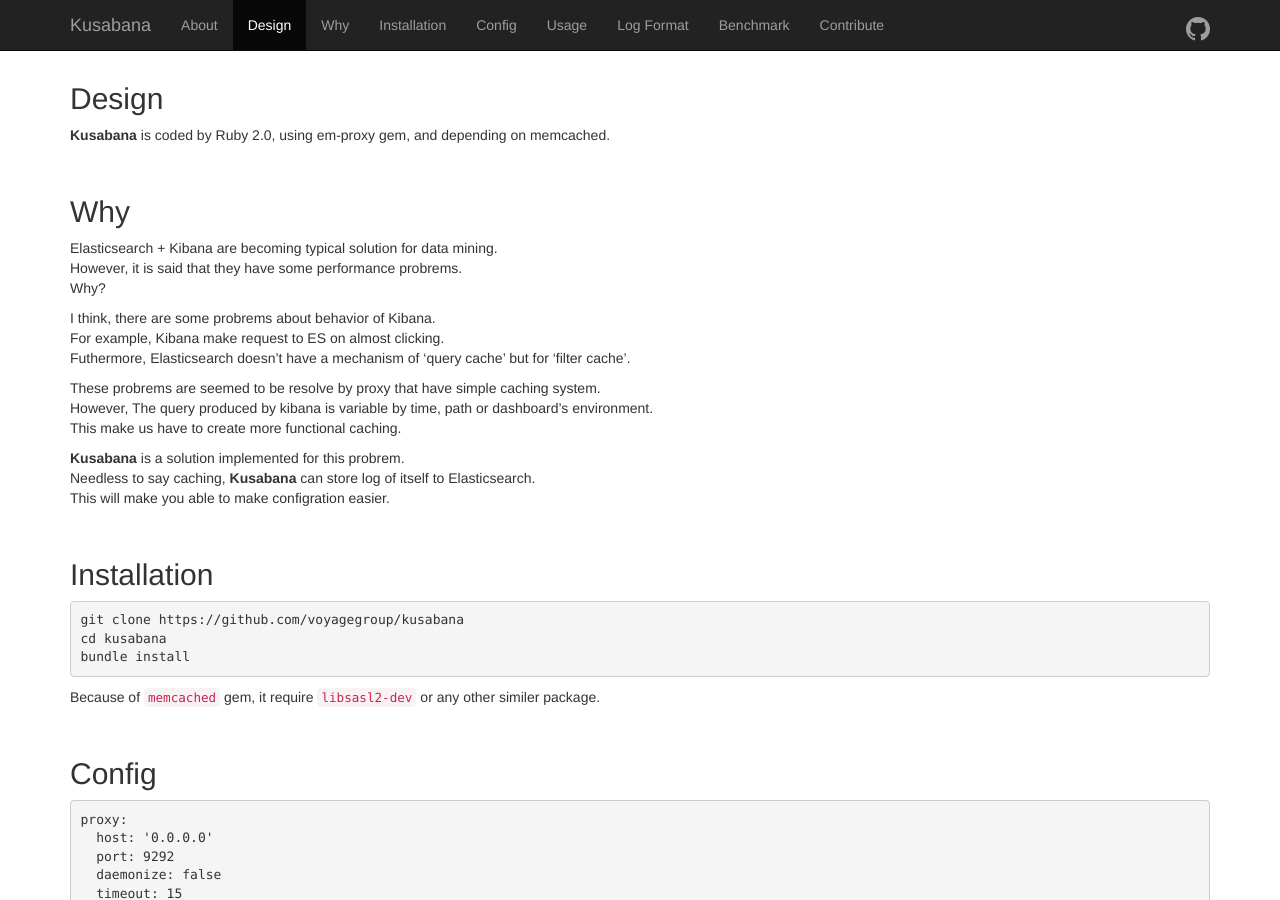
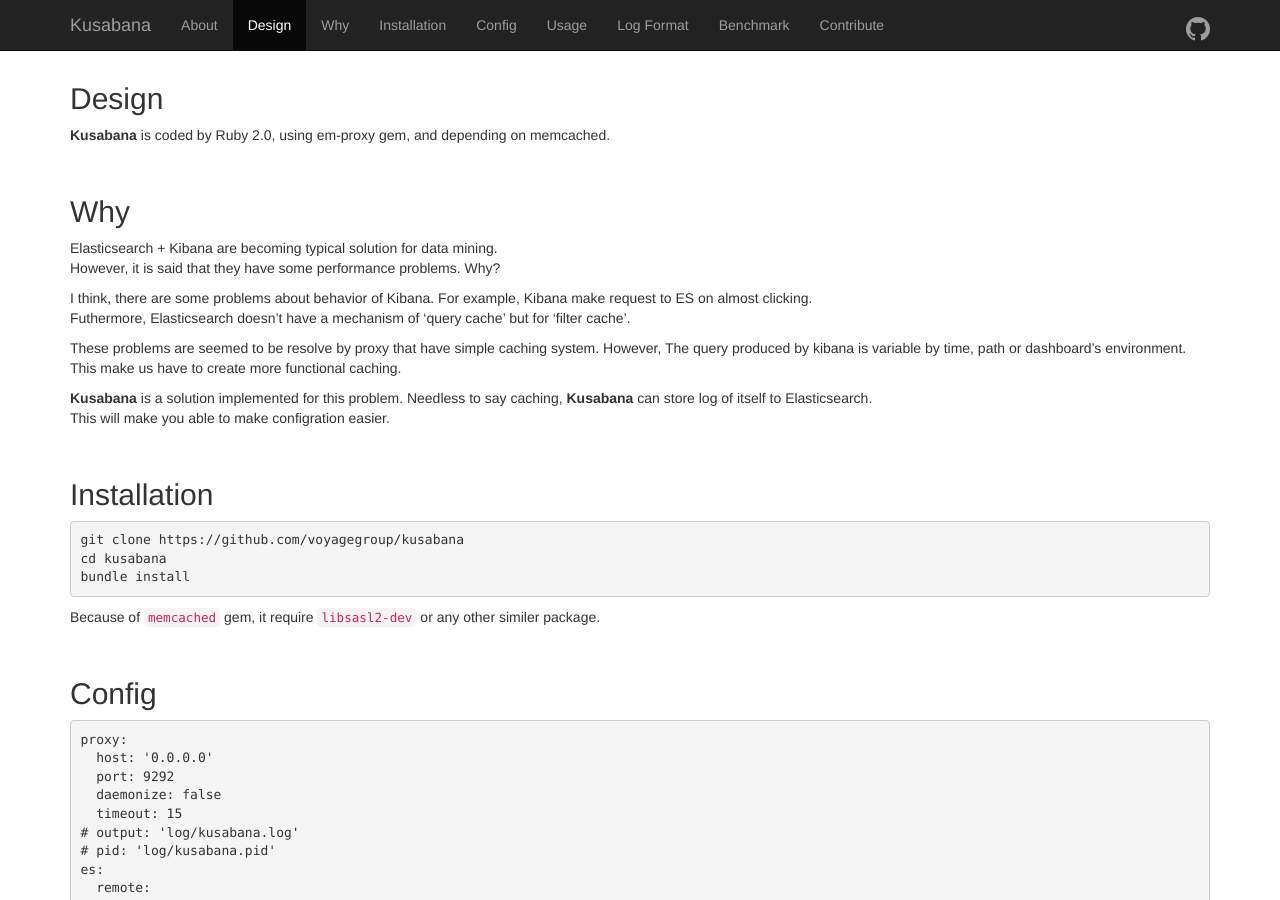
Before and after one commit to voyagegroup/kusabana, a Jekyll site: the page built from index.md, in a window 1280 px wide and 900 px high, scrolled down 562 px. Built offline with Jekyll 4.4.1, drawn with Linux system fonts in a browser that asks for light colours; nearby versions of some CDN libraries.

Commit message:
Fix typos in index.md

```diff
--- a/index.md
+++ b/index.md
@@ -19,18 +19,18 @@ Why
 ---
 
 Elasticsearch + Kibana are becoming typical solution for data mining.
-However, it is said that they have some performance probrems.
+However, it is said that they have some performance problems.
 Why?
 
-I think, there are some probrems about behavior of Kibana.
+I think, there are some problems about behavior of Kibana.
 For example, Kibana make request to ES on almost clicking.
 Futhermore, Elasticsearch doesn't have a mechanism of 'query cache' but for 'filter cache'.
 
-These probrems are seemed to be resolve by proxy that have simple caching system.
+These problems are seemed to be resolve by proxy that have simple caching system.
 However, The query produced by kibana is variable by time, path or dashboard's environment.
 This make us have to create more functional caching.
 
-**Kusabana** is a solution implemented for this probrem.
+**Kusabana** is a solution implemented for this problem.
 Needless to say caching, **Kusabana** can store log of itself to Elasticsearch.
 This will make you able to make configration easier.
 
```
